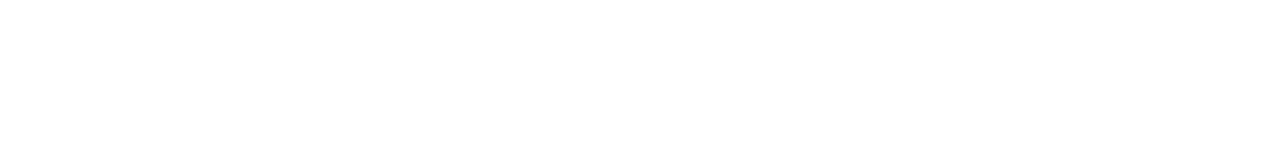
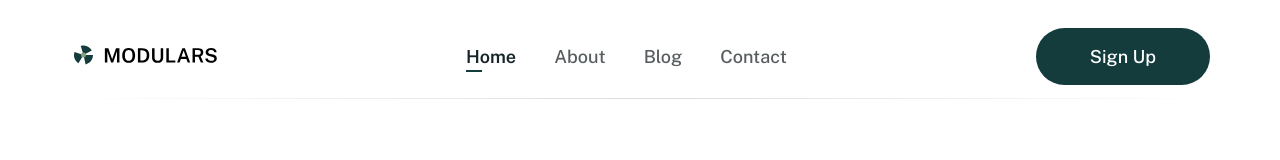
Before and after one commit to Giavix1302/htmlcss-project_04, a plain HTML site: page index.html in a window 1280 px wide. Drawn offline with nearby package versions, Linux system fonts and the light colour scheme.

Commit message:
Section header

```diff
--- a/assets/css/styles.css
+++ b/assets/css/styles.css
@@ -11,3 +11,88 @@ body {
     font-family: 'Public Sans', sans-serif;
     font-size: 1.6rem;
 }
+
+/* Common */
+.btn {
+    display: inline-flex;
+    text-decoration: none;
+    color: #FFF;
+    font-size: 1.8rem;
+    font-weight: 500;
+    height: 57px;
+    border-radius: 999px;
+    background-color: #143C3C;
+    align-items: center;
+    justify-content: center;
+    padding: 15px 35px;
+}
+
+.container {
+    width: 1140px;
+    max-width: calc(100% - 48px);
+    margin: 0 auto;
+}
+
+/* Header */
+.header {
+    display: block;
+    padding-top: 28px;
+}
+
+.header::after {
+    content: '';
+    display: flex;
+    width: 1140px;
+    margin: 0 auto;
+    height: 1px;
+    background: linear-gradient(90deg, #FFF 0%, #DDDCDC 51.09%, rgba(212, 212, 212, 0.00) 99.68%);
+}
+
+.header__wrap {
+    display: flex;
+    align-items: center;
+    justify-content: space-between;
+    margin-bottom: 13px;
+}
+
+.navbar__list {
+    display: flex;
+}
+
+.navbar__item {
+    position: relative;
+}
+
+.navbar__item:hover .navbar__link {
+    text-shadow: .5px 0 0 #575D5E;
+}
+
+.navbar__item.navbar__item--active .navbar__link {
+    color: #152427;
+    font-weight: 600;
+
+}
+
+.navbar__item.navbar__item--active::after {
+    content: "";
+    display: block;
+    width: 16px;
+    height: 2px;
+    background-color: #143C3C;
+    position: absolute;
+    left: 19px;
+}
+
+.navbar__link {
+    display: inline-block;
+    text-decoration: none;
+    color: #575D5E;
+    font-size: 1.8rem;
+    font-weight: 500;
+    line-height: 1.55;
+    padding: 0 19px;
+}
+
+.header__btn {
+    padding: 15px 54px;
+}
--- a/index.html
+++ b/index.html
@@ -31,6 +31,32 @@
     <link rel="stylesheet" href="./assets/css/styles.css">
 </head>
 <body>
+   <header class="header">
+        <div class="container">
+            <div class="header__wrap">
+                <a class="header__logo">
+                    <img src="./assets/icon/logo.svg" alt="">
+                </a>
+                <nav class="navbar">
+                    <ul class="navbar__list">
+                        <li class="navbar__item navbar__item--active">
+                            <a href="" class="navbar__link active">Home</a>
+                        </li>
+                        <li class="navbar__item">
+                            <a href="" class="navbar__link">About</a>
+                        </li>
+                        <li class="navbar__item">
+                            <a href="" class="navbar__link">Blog</a>
+                        </li>
+                        <li class="navbar__item">
+                            <a href="" class="navbar__link">Contact</a>
+                        </li>
+                    </ul>
+                </nav>
 
+                <a href="" class="btn header__btn">Sign Up</a>
+            </div>
+        </div>
+   </header>
 </body>
 </html>
```
Also changed, not shown: assets/icon/logo.svg (added).
